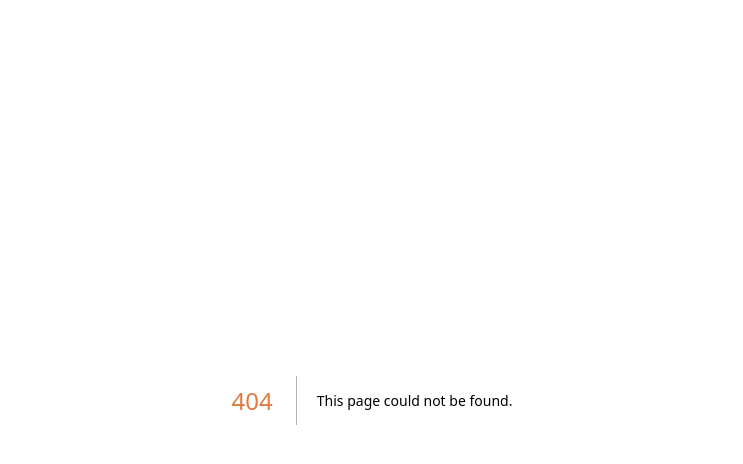
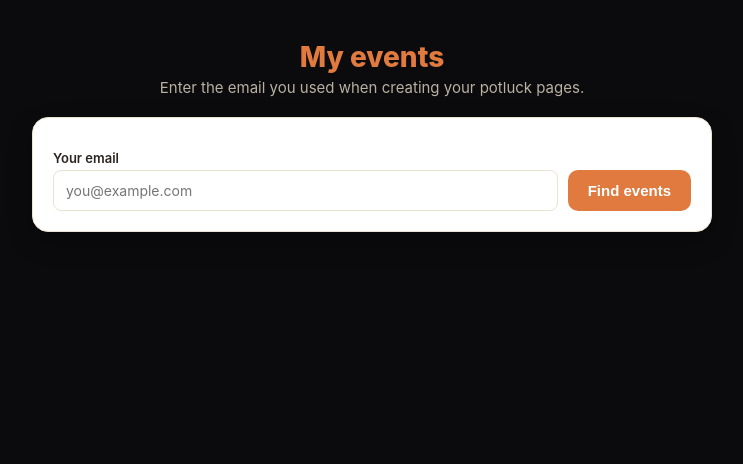
Before and after one commit to rtknight1-glitch/potluck-planner, a Next.js app: page /my-events in a window 1280 px wide. Before the commit this address had no page. Shown: the top 464 px of the page, without its empty margins (268-1011 px from the left). Built offline with nearby package versions, Linux system fonts and the light colour scheme.

Commit message:
Add files via upload

```diff
--- /dev/null
+++ b/src/app/my-events/page.js
@@ -0,0 +1,116 @@
+"use client";
+
+import { useState } from "react";
+
+function formatDate(dateStr) {
+  if (!dateStr) return "";
+  const [y, m, d] = dateStr.split("-").map(Number);
+  const dt = new Date(y, m - 1, d);
+  return dt.toLocaleDateString(undefined, { month: "short", day: "numeric", year: "numeric" });
+}
+
+export default function MyEventsPage() {
+  const [email, setEmail] = useState("");
+  const [events, setEvents] = useState(null);
+  const [loading, setLoading] = useState(false);
+  const [duplicatingSlug, setDuplicatingSlug] = useState(null);
+  const [error, setError] = useState("");
+
+  async function search(e) {
+    e.preventDefault();
+    if (!email.trim()) return;
+    setError("");
+    setLoading(true);
+    setEvents(null);
+    try {
+      const res = await fetch(`/api/my-events?email=${encodeURIComponent(email.trim())}`);
+      const data = await res.json();
+      if (!res.ok) throw new Error(data.error || "Something went wrong");
+      setEvents(data.events);
+    } catch (err) {
+      setError(err.message);
+    } finally {
+      setLoading(false);
+    }
+  }
+
+  async function duplicate(ev) {
+    setError("");
+    setDuplicatingSlug(ev.slug);
+    try {
+      const res = await fetch(`/api/events/${ev.slug}/duplicate`, {
+        method: "POST",
+        headers: { "Content-Type": "application/json" },
+        body: JSON.stringify({ token: ev.admin_token }),
+      });
+      const data = await res.json();
+      if (!res.ok) throw new Error(data.error || "Could not duplicate this event");
+      window.location.href = `/admin/${data.slug}?token=${data.adminToken}&new=1&duplicated=1`;
+    } catch (err) {
+      setError(err.message);
+      setDuplicatingSlug(null);
+    }
+  }
+
+  return (
+    <div className="wrap">
+      <h1>My events</h1>
+      <p className="subtitle">Enter the email you used when creating your potluck pages.</p>
+
+      {error && <div className="error-box">{error}</div>}
+
+      <form onSubmit={search} className="card">
+        <label>Your email</label>
+        <div className="row">
+          <input
+            type="email"
+            value={email}
+            onChange={(e) => setEmail(e.target.value)}
+            placeholder="you@example.com"
+          />
+          <button className="btn" type="submit" disabled={loading} style={{ flex: "0 0 auto" }}>
+            {loading ? "Searching..." : "Find events"}
+          </button>
+        </div>
+      </form>
+
+      {events && events.length === 0 && (
+        <p className="helper" style={{ textAlign: "center" }}>
+          No events found for that email.
+        </p>
+      )}
+
+      {events &&
+        events.map((ev) => (
+          <div key={ev.slug} className="item-card" style={{ alignItems: "flex-start" }}>
+            <div>
+              <div className="item-card-name">
+                {ev.banner_emoji} {ev.title}
+              </div>
+              <div className="helper" style={{ marginBottom: 10 }}>
+                {formatDate(ev.event_date)}
+                {ev.event_time ? ` · ${ev.event_time}` : ""}
+                {ev.location ? ` · ${ev.location}` : ""}
+              </div>
+              <div style={{ display: "flex", gap: 8, flexWrap: "wrap" }}>
+                <a className="btn small secondary" href={`/e/${ev.slug}`}>
+                  View public page
+                </a>
+                <a className="btn small secondary" href={`/admin/${ev.slug}?token=${ev.admin_token}`}>
+                  Manage
+                </a>
+                <button
+                  type="button"
+                  className="btn small"
+                  onClick={() => duplicate(ev)}
+                  disabled={duplicatingSlug === ev.slug}
+                >
+                  {duplicatingSlug === ev.slug ? "Duplicating..." : "Duplicate for next time"}
+                </button>
+              </div>
+            </div>
+          </div>
+        ))}
+    </div>
+  );
+}
```
